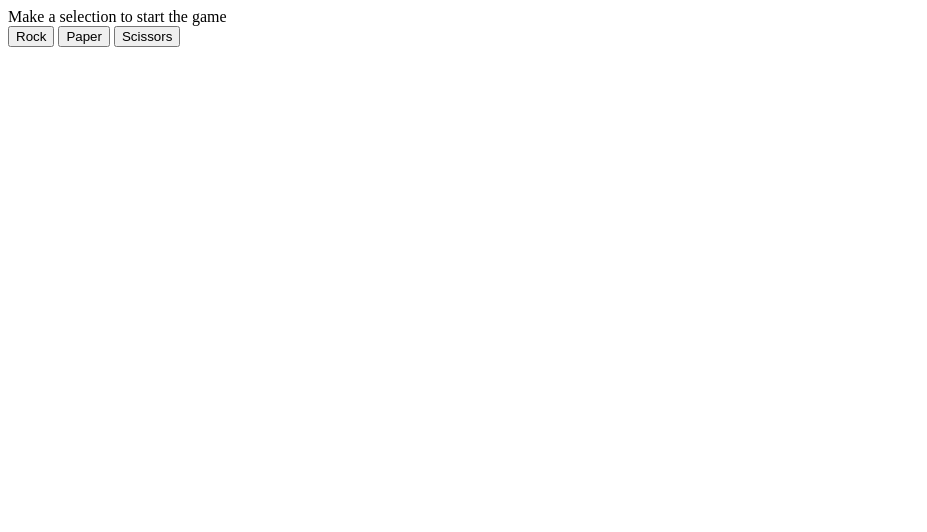
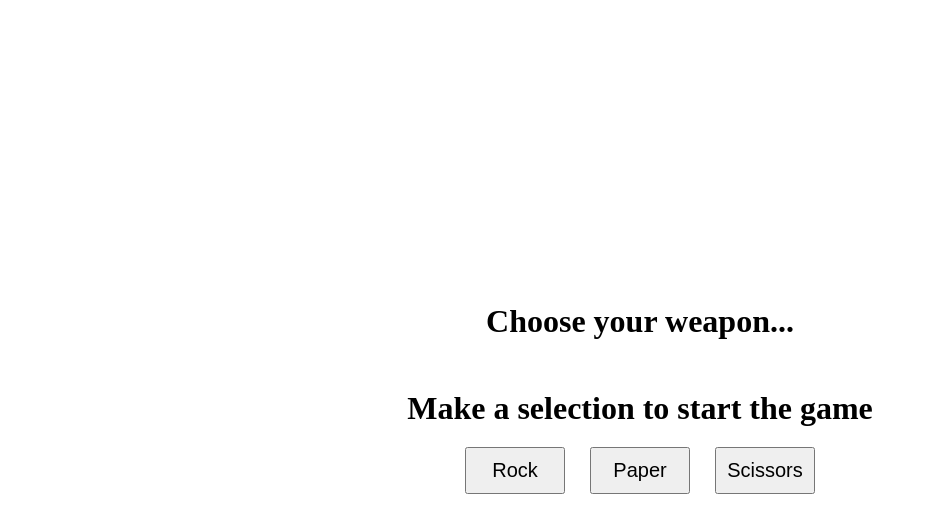
Before and after one commit to ishbosh/rps-project, a plain HTML site: page index.html in a window 1280 px wide. Shown: the whole page, without its empty margins (0-927 px from the left). Drawn offline with Linux system fonts and the light colour scheme.

Commit message:
Add initial styles

```diff
--- a/index.html
+++ b/index.html
@@ -7,13 +7,19 @@
         <script src="main.js" defer></script>
     </head>
     <body>
-        <div id="results"></div>
+        <div class="container">
+            <div id="choices">Choose your weapon...</div>
 
-        <button id="rock">Rock</button>
-        <button id="paper">Paper</button>
-        <button id="scissors">Scissors</button>
+            <div id="results"></div>
 
-        <div id="winner"></div>
+            <div class="button-container">
+                <button id="rock">Rock</button>
+                <button id="paper">Paper</button>
+                <button id="scissors">Scissors</button>
+            </div>
+
+            <div id="winner"></div>
+        </div>
 
     </body>
 </html>
--- a/styles.css
+++ b/styles.css
@@ -0,0 +1,30 @@
+html {
+    height: 100%;
+}
+
+body {
+    display: flex;
+    justify-content: center;
+    align-items: center;
+    text-align: center;
+    min-height: 100%;
+    font-size: 32px;
+    font-weight: 700;
+}
+
+button {
+    width: 100px;
+    padding: 10px;
+    font-size: 20px;
+}
+
+.button-container {
+    display: flex;
+    justify-content: center;
+    gap: 25px;
+    margin: 20px 0;
+}
+
+#choices {
+    margin-bottom: 50px;
+}
```
